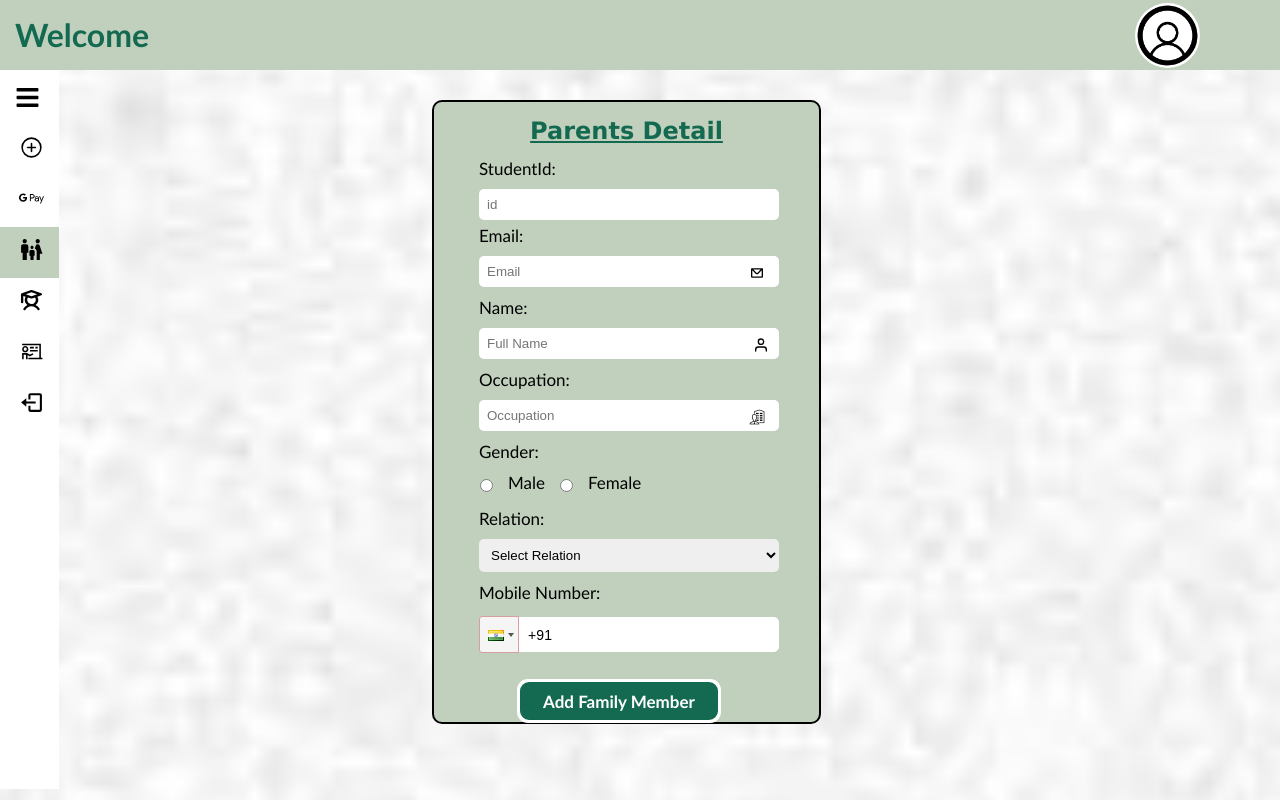
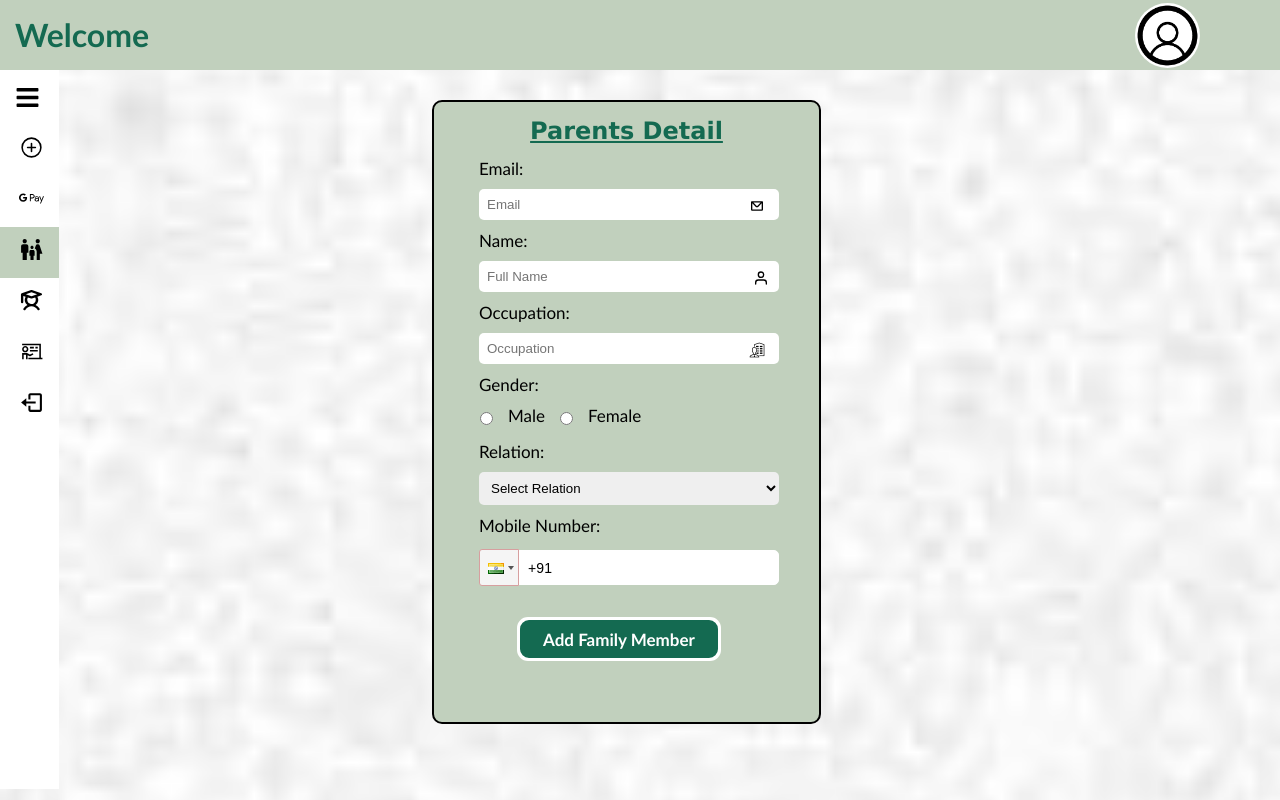
Before and after one commit to Dhirajsakariya/StudentMgntFE, a React (Create React App) app: page /ParentsPortal in a window 1280 px wide. Built offline with nearby package versions, Linux system fonts and the light colour scheme.

Commit message:
LoggedInUser Stored In LocalStorage

```diff
--- a/src/Components/Admin/ParentsPortal.css
+++ b/src/Components/Admin/ParentsPortal.css
@@ -1,8 +1,7 @@
-.main{
+#mainp{
     align-items: center;
   }
-
-  .containerf {
+  #containerf {
     width: 325px;
     color:black;
     border-radius: 10px;
@@ -18,27 +17,22 @@
     margin-top: 10px;
     padding-top: 15px;
   }
-
-  .form-groupf {
+  #form-groupf {
     margin-bottom: 10px;
   }
-
-  .radio-groupf  {
+  #radio-groupf  {
     display: inline-flex;
     align-items: center;
     margin-left: 1px;
   }
-
-  .radio-groupf label {
+  #radio-groupf label {
     margin-top: 5px;
   }
-
-  .radio-groupf input {
+  #radio-groupf input {
     width: 10%;
     padding: 0;
   }
-
-  .containerf h2{
+  #containerf h2{
     justify-content: center;
     color:#146a51;;
     text-align: center;
@@ -47,7 +41,6 @@
     padding-bottom: 8px;
     font-family: 'Lucida Sans', 'Lucida Sans Regular', 'Lucida Grande', 'Lucida Sans Unicode', Geneva, Verdana, sans-serif;
   }
-
   label, p {
     display: block;
     margin-bottom: 5px;
@@ -56,12 +49,10 @@
     font-family: 'Gill Sans', 'Gill Sans MT', Calibri, 'Trebuchet MS', sans-serif;
     font-size: 17px;
   }
-
   p{
     color:white;
   }
-
-  input, .relation {
+  #input, .relation {
     width: 300px;
     margin-left: 15px;
     padding: 8px;
@@ -70,8 +61,7 @@
     border: 1px;
     border-radius: 5px;
   }
-
-  button {
+  #btnf {
     display: inline;
     width: 200px;
     height: 40px;
@@ -82,24 +72,22 @@
     justify-content: left;
     text-align: center;
     margin-left: 55px;
-    margin-top: 5spx;
-    margin-bottom: 15px;
+    margin-top: 25px;
+    margin-bottom: px;
     font-weight: 700;
     font-size: 15px;
     color: white;
     font-family: 'Gill Sans', 'Gill Sans MT', Calibri, 'Trebuchet MS', sans-serif;
     font-size: 17px;
   }
-
-  .disp{
+  #disp{
     display: grid;
     grid-template-columns: 230px 230px 240px;
     gap:3px;
     row-gap: 17px;
     font-family: 'Lucida Sans', 'Lucida Sans Regular', 'Lucida Grande', 'Lucida Sans Unicode', Geneva, Verdana, sans-serif;
   }
-
-  .display{
+  #display{
     width: 200px;
     margin: 20px;
     border-radius: 10px;
@@ -113,36 +101,30 @@
     margin-top: -526px;
     margin-bottom: 525px;
   }
-
-  .editing{
+  #editing{
     background-color: hsl(120, 62%, 96%);
   }
-
-
-  .icon_f_m{
+  #icon_f_m{
     margin-left: 1px;
     padding-top: 5px;
     display: flex;
   }
-
-  .icon_f_m span{
+  #icon_f_m span{
     margin-left: 12px;
     font-size: 17px;
     padding-top: 1px;
     margin-bottom: 0px;
   }
-
-  .dob{
-    margin-left: 5px;
-    margin-top: 10px;
+  #phone_number {
+    width: 400px;
+    margin-left: 6px;
+    padding: 8px;
+    box-sizing: border-box;
+    margin-top: 5px;
+    border: 1px;
+    border-radius: 8px;
   }
-
-  .dob span{
-    margin-left: 7px;
-    font-size:17px
-  }
-
-  .display h2{
+  #display h2{
     display:block;
     text-align: center;
     justify-content: center;
@@ -153,14 +135,12 @@
     font-size: 20px;
     text-decoration: underline;
   }
-
-  .display button{
+  #display button{
     width: 60px;
     margin-left: 26px;
     margin-top: 15px;
     height: 35px;
   }
-
   .swal2-popup{
     box-shadow: 0 3px 20px -10px #4a4a4a;
     background:white;
@@ -177,7 +157,6 @@
     font-size: 14px;
     font-family: 'Lucida Sans', 'Lucida Sans Regular', 'Lucida Grande', 'Lucida Sans Unicode', Geneva, Verdana, sans-serif;
   }
-
   .swal2-icon {
     height: 50px;
     width:50px;
@@ -188,7 +167,6 @@
     border: 2px solid white;
     border-color: white;
   }
-
   .swal2-title{
     font-size: 17px;
     height: 1px;
@@ -197,14 +175,12 @@
     font-weight: 500;
     padding: 1px;
   }
-
   .swal2-cancel, .swal2-confirm{
     width: 135px;
     margin-top: -70px;
     margin-bottom: -55px;
     font-family: 'Lucida Sans', 'Lucida Sans Regular', 'Lucida Grande', 'Lucida Sans Unicode', Geneva, Verdana, sans-serif;
   }
-
   .swal2-success{
     border-color: #a5dc86;
     color: #a5dc86;
@@ -212,7 +188,7 @@
     width: 70px;
     margin-top: 10px;
   }
-  .familyformicon{
+  #familyformicon{
     margin-left: -30px;
     margin-bottom: -5px;
   }
--- a/src/Components/Admin/ParentsPortal.jsx
+++ b/src/Components/Admin/ParentsPortal.jsx
@@ -1,12 +1,12 @@
 
 import React,{useState,useEffect} from 'react';
 import './ParentsPortal.css';
-//import moment from 'moment';
 import AdminSidebar from '../Sidebar/AdminSidebar';
 import config from '../Login/config';
 import { toast, Toaster } from 'react-hot-toast';
 import Swal from 'sweetalert2';
-import { CgImport, CgMail } from 'react-icons/cg';
+import { BiMale ,BiFemale} from "react-icons/bi";
+import { CgMail } from 'react-icons/cg';
 import { FiUser } from "react-icons/fi";
 import PhoneInput from 'react-phone-input-2';
 import ocuupation from '../Assets/occupation.png'
@@ -15,7 +15,6 @@ const ParentsPortal = () => {
 
   const [userData, setUserData] = useState({id:'',email:''});
   const [editing, setEditing] = useState(false);
-  const [id, setId] = useState('');
   const [studentId, setStudentId] = useState('');
   const [formData, setFormData] = useState({
     id: '',
@@ -38,13 +37,8 @@ const ParentsPortal = () => {
   const [isValidPhone, setIsValidPhone] = useState(false);
   const relations=[ "Father", "Mother"];
 
-
- useEffect(() => {
-  const storedUserDetails = JSON.parse(localStorage.getItem('loggedEmail'));
-  if(storedUserDetails){
-    setUserData({id:storedUserDetails.id,email:storedUserDetails.email});
-  }
-}, []);
+  var LoggedInUser = localStorage.getItem('LoggedInUser');
+  console.log('LoggedInUser: ', JSON.parse(LoggedInUser));
 
   useEffect(() => {
       const fetchFamilyMembers = async () => {
@@ -76,14 +70,9 @@ const ParentsPortal = () => {
 
     const emailRegex = /^\S+@\S+\.\S+$/;
     if (!emailRegex.test(formData.email)) {
-       // toast.error('Please enter a valid email address!');
         setEmailError('Please Enter an Valid Email');
         return;
     }
-  //  if (!formData.email) {
-  //     setEmailError('please Enter an Email')
-  //     return;
-  //   }
     else if(!formData.name)
     {
       setNameError('Please Enter a Name');
@@ -106,8 +95,6 @@ const ParentsPortal = () => {
       setMobileNumberError('Please Select a Mobile Number');
       return;
     }
-
-
     try {
           const familyMember = {
             Id:formData.id,
@@ -116,7 +103,7 @@ const ParentsPortal = () => {
             Gender: formData.gender,
             MobileNumber: mobilenumber,
             Relation: formData.relation,
-            StudentId: studentId
+            StudentId: userData.id
           };
 
           let response;
@@ -137,14 +124,6 @@ const ParentsPortal = () => {
             })
           });
         } else {
-          console.log('name',formData.name)
-          console.log('email',formData.email)
-          console.log('occupation',formData.occupation)
-          console.log ('gender',formData.gender)
-          console.log ('mobilenumber',mobilenumber)
-          console.log ('relation',formData.relation)
-          console.log ('studentid',studentId)
-
           response = await fetch(`https://localhost:7157/api/Family/PostFamily`, {
           method: 'POST',
           headers: {
@@ -157,14 +136,12 @@ const ParentsPortal = () => {
             Gender: formData.gender,
             MobileNumber: mobilenumber,
             Relation: formData.relation,
-            StudentId: studentId,
-
+            StudentId: userData.id,
             })
           });
         }
-
         if (response.ok) {
-          const result = await response.json();
+          const result = await response.text();
           console.log(result);
           if (editing) {
             const updatedFamilyMembers = familyMembers.map(member =>
@@ -187,12 +164,10 @@ const ParentsPortal = () => {
           studentid:''
          });
         }
-
-
         } catch (error) {
             toast.error(error.message || (editing ? 'Failed to edit family member' : 'Failed to add family member'));
         }
-        }
+    }
 
 const handleEdit = async (user) => {
   setFormData(user);
@@ -209,7 +184,6 @@ const handlePhoneChange = (value) => {
   }
   setIsValidPhone(phoneRegex.test(value));
 };
-
 
 const handleDelete = async (id) => {
   Swal.fire({
@@ -252,17 +226,15 @@ const customToastStyle = {
 
   return (
     <AdminSidebar>
-      <div className='main'>
-        <div className='containerf'>
+      <div id='mainp'>
+        <div id='containerf'>
           <form onSubmit={handleSubmit}>
             <h2>Parents Detail</h2>
-            <input type="hidden" name="id" value={studentId} onChange={(e) => setStudentId(e.target.value)}/>
-            <div className='form-groupf'>
-
-            <label >StudentId:</label>
+            <input id='input' type="hidden" name="id" value={formData.id} onChange={(e) => setStudentId(e.target.value)}/>
+            <div id='form-groupf'>
                   <input
-                          type='id'
-                          value={formData.id}
+                          type='hidden'
+                          value={userData.id}
                           placeholder='id'
                           onChange={(e) => {setFormData({ ...formData, id: e.target.value });
                           setIdError('');} }
@@ -272,46 +244,45 @@ const customToastStyle = {
 
                 <label >Email:</label>
                   <input
+                          id='input'
                           type='email'
                           value={formData.email}
                           placeholder='Email'
                           onChange={(e) => {setFormData({ ...formData, email: e.target.value });
                           setEmailError('');} }
                 required
-              /><CgMail className='familyformicon' />
+              /><CgMail id='familyformicon' />
               {emailError  && <p style={{ color: 'red'}}>{emailError}</p>}
-
-
             </div>
-
-            <div className='form-groupf'>
+            <div id='form-groupf'>
               <label>Name:</label>
                 <input
                         type="text"
+                        id='input'
                         value={formData.name}
                         placeholder='Full Name'
                         onChange={(e) => {setFormData({ ...formData, name: e.target.value });
                           setNameError('');} }
                 required
-              /> < FiUser className='familyformicon' />
+              /> < FiUser id='familyformicon' />
               {nameError  && <p style={{ color: 'red'}}>{nameError}</p>}
             </div>
-
-            <div className='form-groupf'>
+            <div id='form-groupf'>
               <label>Occupation:</label>
                 <input
+                        id='input'
                         type='text'
                         value={formData.occupation}
                         placeholder='Occupation'
                         onChange={(e) => {setFormData({ ...formData, occupation: e.target.value });
                         setOccupationError('');} }
               required
-            /><img src={ocuupation} className='familyformicon'/>
+            /><img src={ocuupation} id='familyformicon'/>
             {occupationError  && <p style={{ color: 'red'}}>{occupationError}</p>}
             </div>
-            <div className='form-groupf'>
+            <div id='form-groupf'>
               <label>Gender:</label>
-                <div className="radio-groupf">
+                <div id="radio-groupf">
                   <input
                           type="radio"
                           value="male"
@@ -322,7 +293,6 @@ const customToastStyle = {
                           }}
                           required
                         />
-
               <label>Male</label>
                 <input
                         type="radio"
@@ -338,8 +308,7 @@ const customToastStyle = {
               </div>
               {genderError && <p style={{color: 'red'}}>{genderError}</p>}
             </div>
-
-            <div className="form-groupf">
+            <div id="form-groupf">
               <label>Relation:</label>
                 <select
                         value={formData.relation}
@@ -359,10 +328,9 @@ const customToastStyle = {
                 </select>
                 {relationError && <p style={{ color: 'red'}}>{relationError}</p>}
             </div>
-
-            <div className='form-groupa'>
+            <div id='form-groupa'>
               <label>Mobile Number:</label>
-                <div className='phone_number'>
+                <div id='phone_number'>
                   <PhoneInput
                        country={'in'}
                        value={mobilenumber}
@@ -371,18 +339,34 @@ const customToastStyle = {
                        isValid={isValidPhone}
                        inputStyle={{backgroundColor: 'white', borderColor: 'white' }}
                        containerStyle={{padding:'1px'}}
-
-
                   />
                 </div>
                 {mobilenumberError && <p style={{ color:'red'}}>{mobilenumberError}</p>}
             </div>
-
-            <button type="submit" onClick={handleSubmit}>{formData.id? 'Save Change':'Add Family Member'}</button>
+            <div id='disp'>
+        {familyMembers.map((user) => {
+                console.log(familyMembers.length);
+                return(
+                  <div id= {editing && user.id === formData.id ?'display editing':'display'} key={user.id}>
+                     <h2>{user.relation}</h2>
+                    <div id="icon_f_m">
+                              {user.gender === 'male' ? (
+                                <BiMale  size='20px'/>
+                              ) : (
+                                <BiFemale size='20px' />
+                              )}
+                              <span>{user.firstName} {user.lastName}</span>
+                            </div>
+                     <button  onClick={() =>handleEdit(user)}>Edit</button>
+                    <button onClick={() =>handleDelete(user.id)}>Delete</button>
+                  </div>
+                );
+        })}
+      </div>
+            <button id='btnf' type="submit" onClick={handleSubmit}>{formData.id? 'Save Change':'Add Family Member'}</button>
           </form>
         </div>
       </div>
-
       <Toaster toastOptions={{style: customToastStyle,duration:1500,}} position="top-center" reverseOrder={false} />
     </AdminSidebar>
   );
--- a/src/Components/Login/Login.jsx
+++ b/src/Components/Login/Login.jsx
@@ -14,22 +14,6 @@ const Login = () => {
     const navigate = useHistory();
     const [role, setRole] = useState('');
 
-    const [rememberMe, setRememberMe] = useState(false); // Add rememberMe state
-
-    useEffect(() => {
-        const storedUser = localStorage.getItem('rememberedUser');
-        const storedPassword = localStorage.getItem('rememberedPassword');
-        if (storedUser && storedPassword) {
-            setEmail(storedUser);
-            setPassword(storedPassword);
-            setRememberMe(true); // Set rememberMe state when rememberedUser and rememberedPassword are found
-        }
-    }, []);
-
-    const handleRememberMeChange = () => {
-        setRememberMe(!rememberMe);
-    };
-
 useEffect(() => {
         const registeredEmail = localStorage.getItem('registeredEmail');
         if (registeredEmail) {
@@ -38,11 +22,9 @@ useEffect(() => {
         }
      }, []); // Empty dependency array means this effect runs only once when component mounts
 
-
 const handleUserChange = (e) => {
     setEmail(e.target.value);
 };
-
     const handlePasswordChange = (e) => {
         setPassword(e.target.value);
     };
@@ -57,7 +39,6 @@ const handleUserChange = (e) => {
             toast.error('Please select your role!');
             return;
           }
-
           try {
             const response = await fetch(`${config.ApiUrl}AdminTeacher/IsLogin`, {
                 method: 'POST',
@@ -67,23 +48,16 @@ const handleUserChange = (e) => {
                 body: JSON.stringify({Role:role ,email, password })
             });
 
-
             if (response.ok) {
 
                 const data = await response.json();
-                console.log('id',data.id);
+                console.log('id',data);
+                console.log(typeof(data));
                 setId(data.id);
                 setPassword(data.password);
-                localStorage.setItem('loggedInEmail', email);
-                localStorage.setItem('loggedInUserId',data.id)
-                if (rememberMe) {
-                    localStorage.setItem('rememberedUser', email);
-                    localStorage.setItem('rememberedPassword', password);
-                } else {
-                    localStorage.removeItem('rememberedUser');
-                    localStorage.removeItem('rememberedPassword');
-                }
 
+                var LoggedInUser ={id:data.id};
+                localStorage.setItem('LoggedInUser', JSON.stringify(LoggedInUser));
                 setTimeout(() => {
                 switch (role) {
                     case 'admin':
@@ -99,15 +73,8 @@ const handleUserChange = (e) => {
                         navigate.push('/');
                         break;
                 }
-
                   }, 1500);
-
                 toast.success("Login Successfully!")
-                localStorage.setItem("loggedEmail",JSON.stringify({
-                    email,
-                    id
-                  }));
-
             } else if (response.status === 401) {
                 const errorMessage = await response.text();
                 toast.error(errorMessage);
@@ -119,7 +86,6 @@ const handleUserChange = (e) => {
             toast.error('Login failed');
         }
     };
-
     const customToastStyle = {
         fontFamily: "'Lucida Sans', 'Lucida Sans Regular', 'Lucida Grande', 'Lucida Sans Unicode', Geneva, Verdana, sans-serif",
         fontSize: '16px',
@@ -164,7 +130,7 @@ const handleUserChange = (e) => {
                     </div>
                 </div>
                 <div className='forgotl'>
-                     <input type='checkbox' checked={rememberMe} onChange={handleRememberMeChange} /><span>Remember me</span>
+                     <input type='checkbox' /><span>Remember me</span>
 
                     <a href='ForgotPassword' className='f'>Forgot Password?</a>
                 </div>
```
